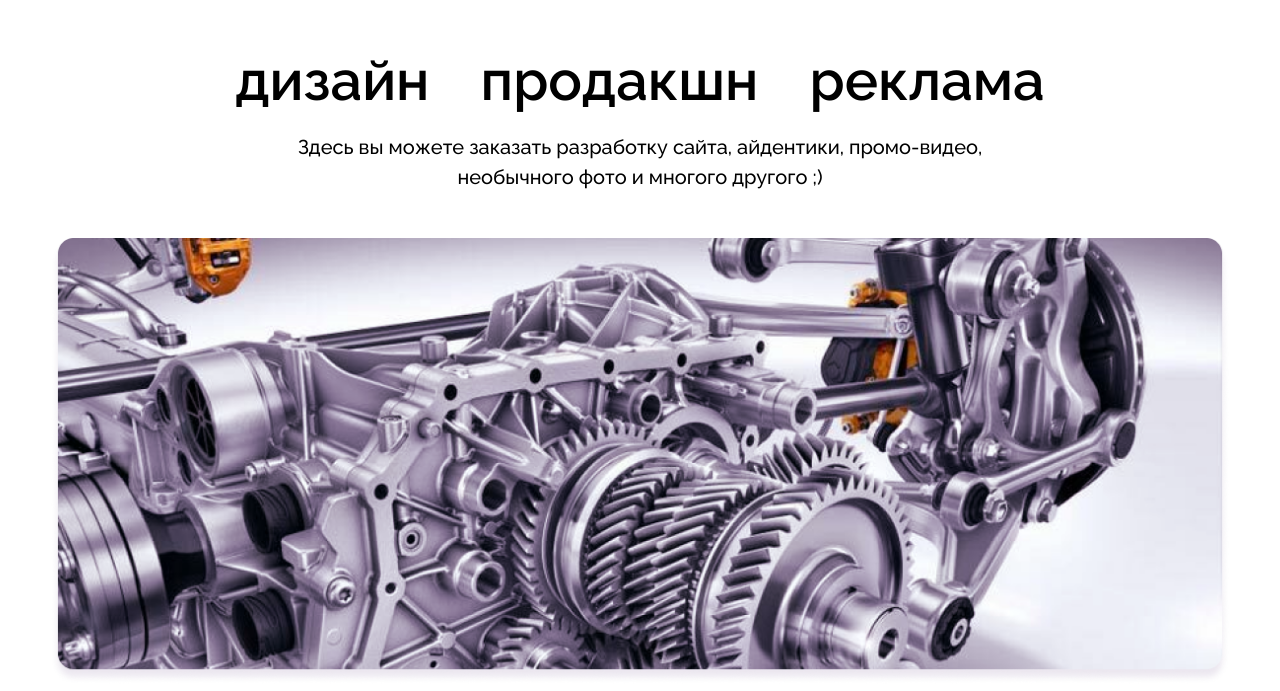
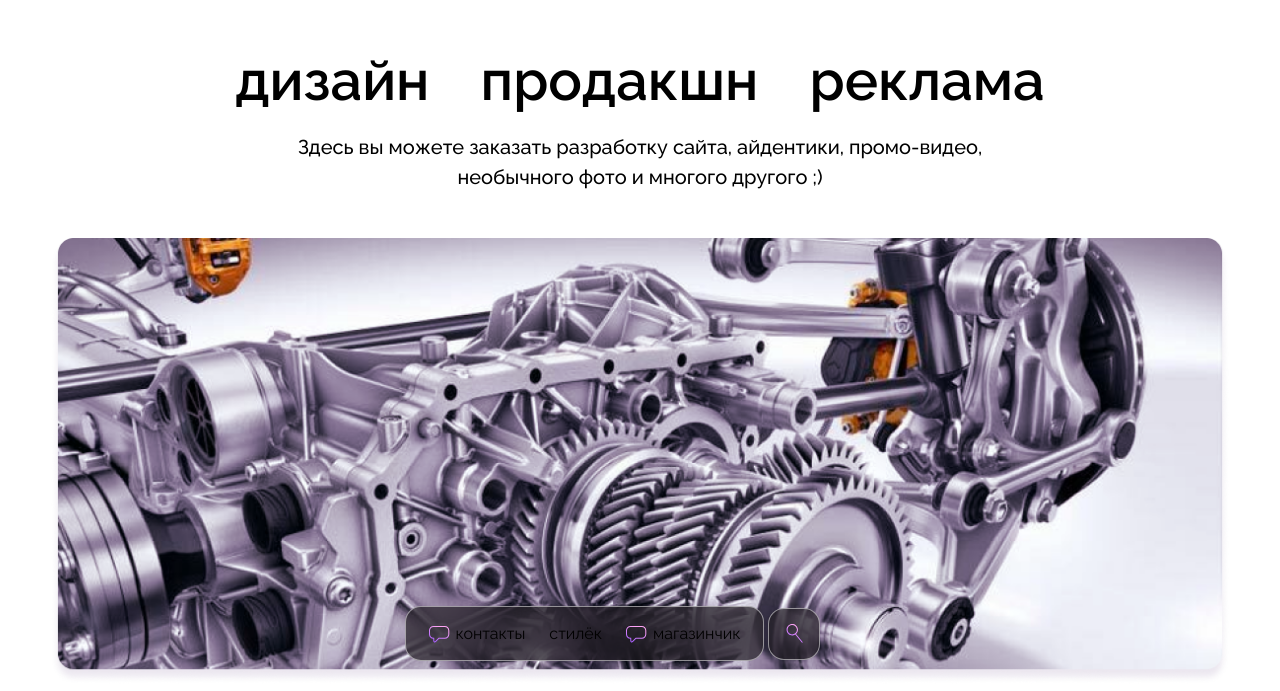
Before and after one commit to Arsolitt/community42, a Next.js app: page / in a window 1280 px wide. Shown: the part 109-800 px from the top of the page. Built offline with nearby package versions, Linux system fonts and the light colour scheme.

Commit message:
30% release of navbar & start release collaborator page

```diff
--- a/src/app/layout.tsx
+++ b/src/app/layout.tsx
@@ -1,6 +1,7 @@
 import type { Metadata } from "next";
 import { Raleway } from "next/font/google";
 
+import { Navbar } from "@/widgets/Navbar";
 import "@/core/styles/globals.scss";
 
 const raleway = Raleway({ subsets: ["latin", "cyrillic"] });
@@ -18,6 +19,7 @@ export default function RootLayout({
   return (
     <html lang="ru">
       <body className={raleway.className}>{children}</body>
+      <Navbar />
     </html>
   );
 }
--- a/src/app/team/[slug]/page.tsx
+++ b/src/app/team/[slug]/page.tsx
@@ -0,0 +1,4 @@
+const Collaborator = () => {
+  return <div>Collaborator</div>;
+};
+export default Collaborator;
--- /dev/null
+++ b/src/shared/assets/icons/index.ts
@@ -0,0 +1,4 @@
+export { SearchIcon } from "./search";
+export { CloseIcon } from "./close";
+export { MessageIcon } from "./message";
+export { ArrowIcon } from "./arrow";
--- /dev/null
+++ b/src/shared/assets/icons/message.tsx
@@ -0,0 +1,31 @@
+export const MessageIcon = () => (
+  <svg
+    width="21"
+    height="18"
+    viewBox="0 0 21 18"
+    fill="none"
+    xmlns="http://www.w3.org/2000/svg"
+  >
+    <path
+      fill-rule="evenodd"
+      clip-rule="evenodd"
+      d="M4.49805 0.896729C2.01277 0.896729 -0.00195312 2.91144 -0.00195312 5.39673V9.24368C-0.00195312 11.6576 1.89872 13.6276 4.28516 13.7387V15.9506C4.28516 17.2998 5.92748 17.9631 6.86445 16.9923L9.85246 13.8964C9.9456 13.7999 10.0736 13.7449 10.2075 13.7437H13.0691H15.7932C18.2784 13.7437 20.2932 11.729 20.2932 9.24368V5.39673C20.2932 2.91145 18.2784 0.896729 15.7932 0.896729H4.49805ZM10.2041 12.7437H9.78829V12.8048C9.54142 12.8776 9.315 13.0133 9.13293 13.202L6.14492 16.2978C5.8326 16.6215 5.28516 16.4004 5.28516 15.9506V13.2437H5.17565V12.7437H4.49805C2.56505 12.7437 0.998047 11.1767 0.998047 9.24368V5.39673C0.998047 3.46373 2.56505 1.89673 4.49805 1.89673H15.7932C17.7262 1.89673 19.2932 3.46373 19.2932 5.39673V9.24368C19.2932 11.1767 17.7262 12.7437 15.7932 12.7437H13.0691H10.3813V12.7437H10.2122C10.2095 12.7437 10.2068 12.7437 10.2041 12.7437Z"
+      fill="url(#paint0_linear_1231_4150)"
+    />
+    <defs>
+      <linearGradient
+        id="paint0_linear_1231_4150"
+        x1="31.7423"
+        y1="11.5253"
+        x2="21.6781"
+        y2="33.895"
+        gradientUnits="userSpaceOnUse"
+      >
+        <stop offset="0.00670068" stop-color="#FFA5F6" />
+        <stop offset="0.679972" stop-color="#A35AFF" />
+        <stop offset="0.80876" stop-color="#B8EAFF" />
+        <stop offset="1" stop-color="#EBC2E2" />
+      </linearGradient>
+    </defs>
+  </svg>
+);
--- /dev/null
+++ b/src/shared/assets/icons/search.tsx
@@ -0,0 +1,31 @@
+export const SearchIcon = () => (
+  <svg
+    width="17"
+    height="19"
+    viewBox="0 0 17 19"
+    fill="none"
+    xmlns="http://www.w3.org/2000/svg"
+  >
+    <path
+      fill-rule="evenodd"
+      clip-rule="evenodd"
+      d="M9.24788 10.5682C8.57449 10.9873 7.80218 11.2715 6.96387 11.3781C3.84918 11.7744 1.00295 9.57075 0.606631 6.45606C0.210316 3.34137 2.414 0.495134 5.52869 0.0988189C8.64338 -0.297497 11.4896 1.90618 11.8859 5.02087C12.1289 6.93024 11.3948 8.73873 10.0727 9.94378L16.6041 17.8752C16.7855 18.0955 16.754 18.4213 16.5336 18.6027C16.3133 18.7842 15.9876 18.7526 15.8061 18.5323L9.24788 10.5682ZM10.8605 5.15135C11.1848 7.69973 9.38179 10.0285 6.8334 10.3527C4.28502 10.677 1.95628 8.87397 1.63202 6.32559C1.30776 3.7772 3.11077 1.44847 5.65916 1.12421C8.20754 0.799951 10.5363 2.60296 10.8605 5.15135Z"
+      fill="url(#paint0_linear_1216_3661)"
+    />
+    <defs>
+      <linearGradient
+        id="paint0_linear_1216_3661"
+        x1="25.8391"
+        y1="12.0364"
+        x2="12.0968"
+        y2="33.6094"
+        gradientUnits="userSpaceOnUse"
+      >
+        <stop offset="0.00670068" stop-color="#FFA5F6" />
+        <stop offset="0.679972" stop-color="#A35AFF" />
+        <stop offset="0.80876" stop-color="#B8EAFF" />
+        <stop offset="1" stop-color="#EBC2E2" />
+      </linearGradient>
+    </defs>
+  </svg>
+);
--- /dev/null
+++ b/src/widgets/Navbar/index.ts
@@ -0,0 +1 @@
+export { NavbarDefault as Navbar } from "./ui/NavbarDefault/NavbarDefault";
--- /dev/null
+++ b/src/widgets/Navbar/ui/NavbarDefault/NavbarDefault.module.scss
@@ -0,0 +1,44 @@
+.NavbarDefault {
+  width: 100%;
+  max-width: 470px;
+  position: fixed;
+  bottom: 30px;
+  left: 50%;
+  transform: translateX(-50%);
+  display: flex;
+  align-items: center;
+  gap: 4px;
+
+  ul {
+    display: flex;
+    align-items: center;
+    gap: 24px;
+    padding: 14.5px 22.5px;
+    border-radius: 16px;
+    background: rgba(20, 17, 20, 0.6);
+    border: 1px solid rgba(255, 255, 255, 0.5);
+    backdrop-filter: blur(19.65px);
+
+    li > button {
+      display: flex;
+      align-items: center;
+      justify-content: center;
+      background: none;
+      gap: 6px;
+    }
+  }
+
+  & > button {
+    width: 52px;
+    height: 52px;
+    display: flex;
+    align-items: center;
+    justify-content: center;
+    background: #141114;
+    border: 1px solid #898889;
+    border-radius: 16px;
+    background: rgba(20, 17, 20, 0.6);
+    border: 1px solid rgba(255, 255, 255, 0.5);
+    backdrop-filter: blur(19.65px);
+  }
+}
--- /dev/null
+++ b/src/widgets/Navbar/ui/NavbarDefault/NavbarDefault.tsx
@@ -0,0 +1,34 @@
+import { classNames } from "@/features/helpers/className";
+import cls from "./NavbarDefault.module.scss";
+import { MessageIcon, SearchIcon } from "@/shared/assets/icons/";
+
+interface NavbarDefaultProps {
+  className?: string;
+}
+
+export const NavbarDefault = ({ className }: NavbarDefaultProps) => {
+  return (
+    <nav className={classNames(cls.NavbarDefault, {}, [className])}>
+      <ul>
+        <li>
+          <button>
+            <MessageIcon />
+            контакты
+          </button>
+        </li>
+        <li>
+          <button className={cls.order}>стилёк</button>
+        </li>
+        <li>
+          <button>
+            <MessageIcon />
+            магазинчик
+          </button>
+        </li>
+      </ul>
+      <button>
+        <SearchIcon />
+      </button>
+    </nav>
+  );
+};
```
